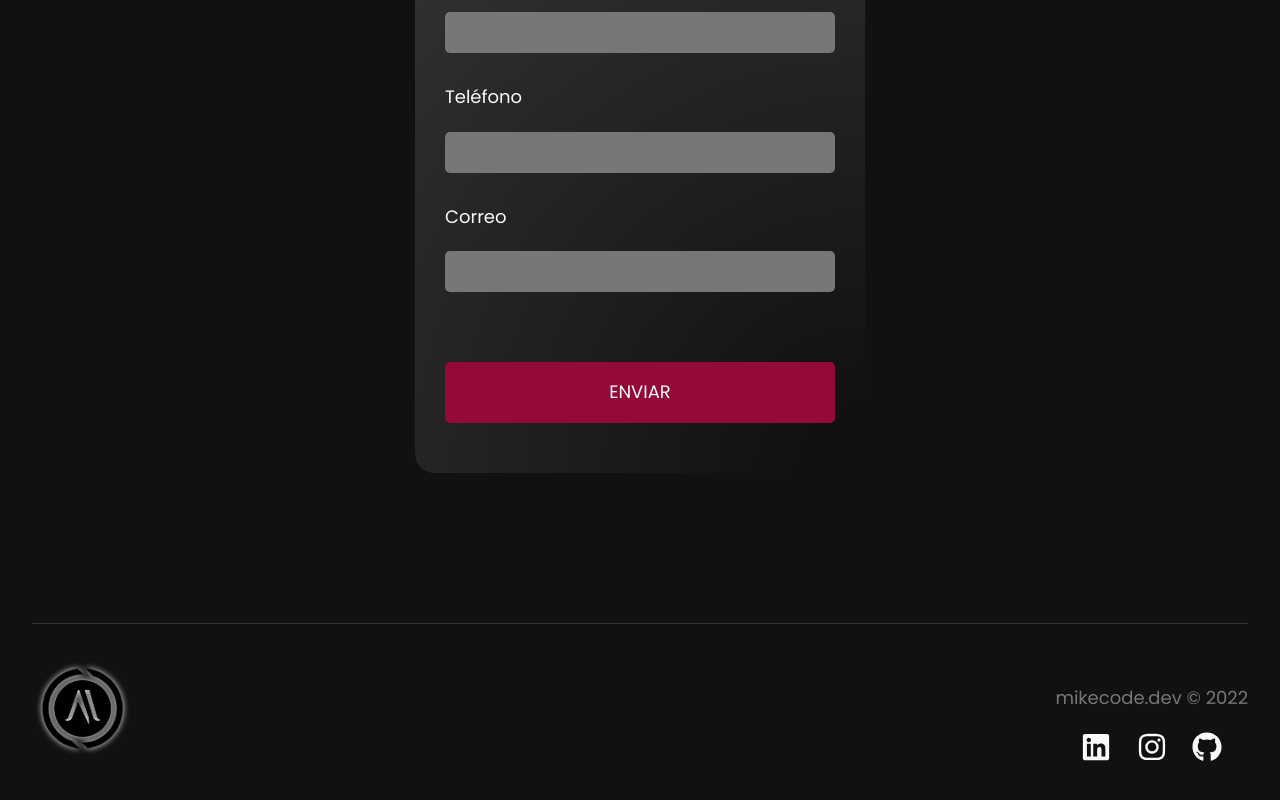
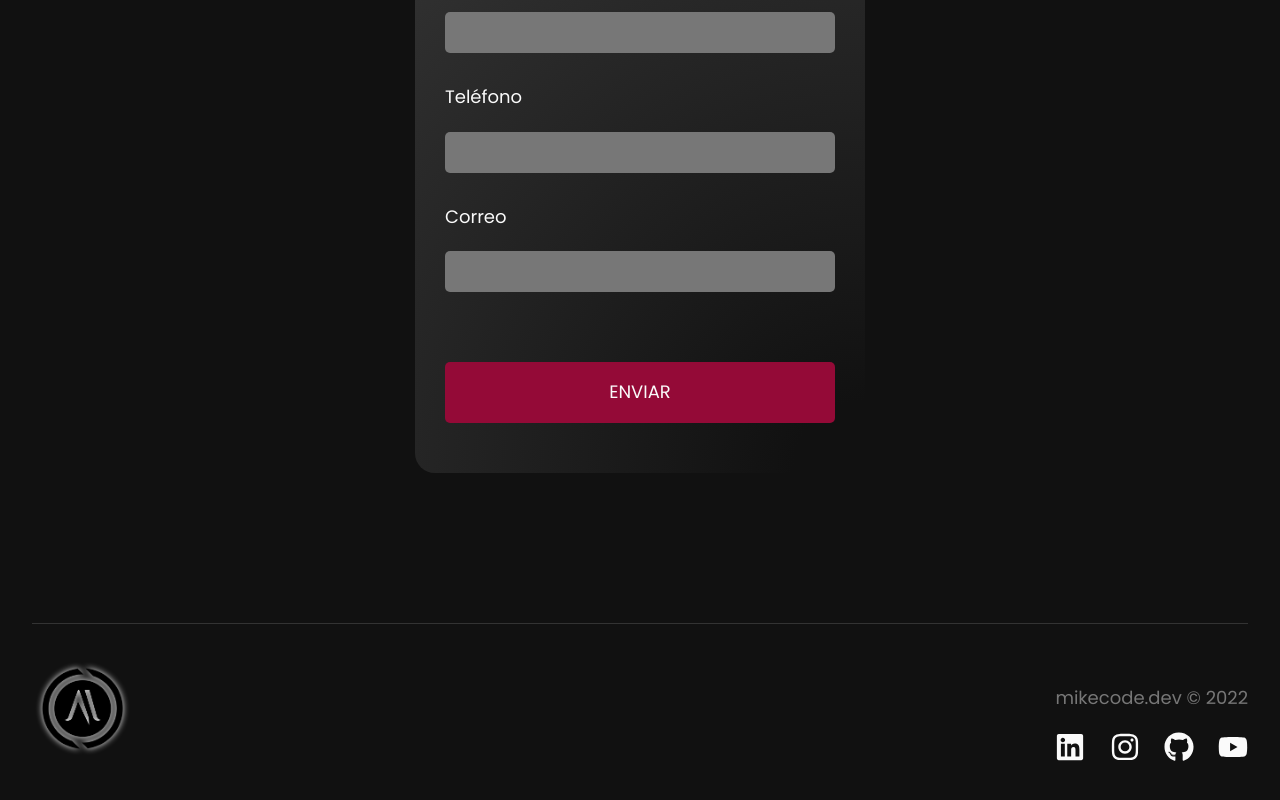
Before and after one commit to MiguelArmasZ/portfolio, a Next.js app: page / in a window 1280 px wide. Shown: the part 6031-6831 px from the top of the page. Built offline with nearby package versions, Linux system fonts and the light colour scheme; a web font is replaced by a local one.

Commit message:
se agrega el canal de youtube

```diff
--- a/data/socialMedia.js
+++ b/data/socialMedia.js
@@ -3,7 +3,8 @@ import {
   faGithub,
   faWhatsapp,
   faTelegram,
-  faInstagram
+  faInstagram,
+  faYoutube
 } from '@fortawesome/free-brands-svg-icons'
 import { faPhone } from '@fortawesome/free-solid-svg-icons'
 import { SocialMedia } from './'
@@ -24,9 +25,15 @@ const whatsapp = new SocialMedia(
   'https://api.whatsapp.com/send?phone=34661082338&text=Hola%20Miguel,%20quiero%20m%C3%A1s%20informaci%C3%B3n%20sobre%20tus%20servicios.%20Un%20saludo',
   faWhatsapp
 )
+
+const youtube = new SocialMedia(
+  'https://www.youtube.com/channel/UC4f1t6u3fUoXydIoIhNOS7Q/featured',
+  faYoutube
+)
+
 const telegram = new SocialMedia('https://t.me/maaz_dev', faTelegram)
 const call = new SocialMedia('tel:+34661082338', faPhone)
 
 export const socialAbove = [telegram, instagram, whatsapp]
 export const socialContact = [telegram, call, whatsapp]
-export const socialFooter = [linkedin, instagram, github]
+export const socialFooter = [linkedin, instagram, github, youtube]
--- a/styles/components/Footer.module.css
+++ b/styles/components/Footer.module.css
@@ -34,6 +34,6 @@
 
 .Social {
   display: flex;
-  justify-content: space-evenly;
+  justify-content: space-between;
   margin-top: 2rem;
 }
```
